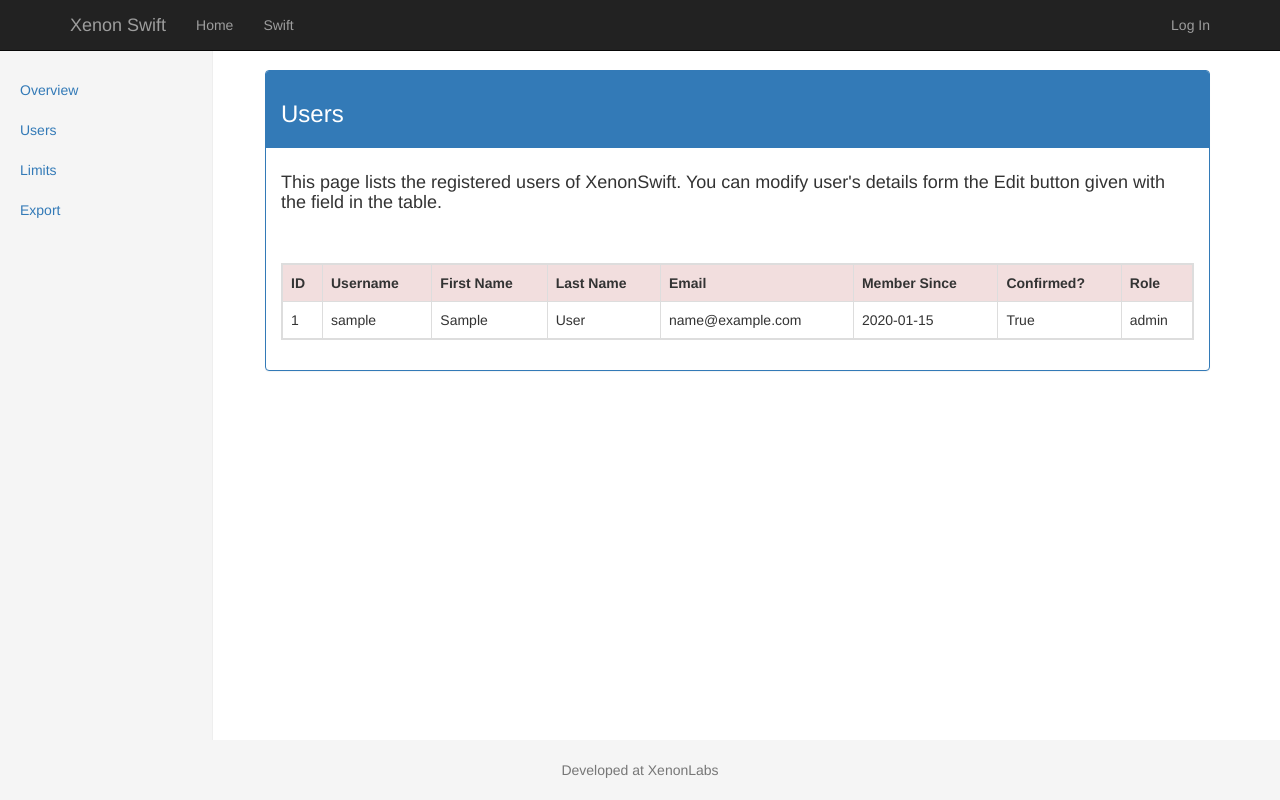
After one commit to karandevgan/OpenStack, a Flask app: template app/templates/swift/admin/users.html in a window 1280 px wide. The commit adds this page. Run offline with Flask 2, Linux system fonts and the light colour scheme; the template is opened without the code that fills it: values that come from a table or form of the project are taken from there, others are empty; tables that the repository leaves empty hold one stand-in row (values such as "Sample post"); some libraries are stand-ins or nearby versions.

Commit message:
Users Listed in Admin Panel

```diff
--- a/app/auth/models.py
+++ b/app/auth/models.py
@@ -16,6 +16,9 @@ class User(UserMixin, db.Model):
     last_name = db.Column(db.String(32))
     member_since = db.Column(db.DateTime(), default=datetime.utcnow)
     role = db.Column(db.String(32), default="Users")
+
+    def __repr__(self):
+        return '<User %r>' % self.username
 
     def authenticateUser(self,password):
         url = current_app.config['IDENTITY_URL'] + '/tokens'
--- /dev/null
+++ b/app/static/common.css
@@ -0,0 +1,22 @@
+.table-responsive {
+    width: 100%;
+    margin-bottom: 15px;
+    overflow-y: hidden;
+    overflow-x: scroll;
+    -ms-overflow-style: -ms-autohiding-scrollbar;
+    border: 1px solid #ddd;
+    -webkit-overflow-scrolling: touch;
+}
+
+.table-responsive>.table {
+    margin-bottom: 0;
+}
+
+.table-responsive>.table>thead>tr>th,
+.table-responsive>.table>tbody>tr>th,
+.table-responsive>.table>tfoot>tr>th,
+.table-responsive>.table>thead>tr>td,
+.table-responsive>.table>tbody>tr>td,
+.table-responsive>.table>tfoot>tr>td {
+    white-space: nowrap;
+}
--- a/app/static/sidebar.css
+++ b/app/static/sidebar.css
@@ -8,7 +8,7 @@
     position: fixed;
     top: 50px;
     bottom: 60px;
-    left: 50px;
+    left: 0;
     z-index: 1000;
     display: block;
     padding: 20px;
--- /dev/null
+++ b/app/templates/swift/admin/base.html
@@ -0,0 +1,23 @@
+{% extends "base.html" %}
+{% block head %}
+{{ super() }}
+<link rel="stylesheet" href="{{ url_for('static', filename='sidebar.css') }}" />
+{% endblock %}
+
+{% block page_content %}
+    <div class="row">
+        <div class="col-sm-3 col-md-2 sidebar">
+          <ul class="nav nav-sidebar">
+            <li><a href="{{ url_for('swift.admin_mainpage') }}">Overview</a></li>
+            <li><a href="{{ url_for('swift.admin_list_users') }}">Users</a></li>
+            <li><a href="#">Limits</a></li>
+            <li><a href="#">Export</a></li>
+          </ul>
+        </div>
+
+        <div class="col-sm-9 col-sm-offset-3 col-md-10 col-md-offset-2">
+        {% block main_content %}
+        {% endblock %}
+        </div>
+    </div>
+{% endblock %}
--- /dev/null
+++ b/app/templates/swift/admin/users.html
@@ -0,0 +1,46 @@
+{% extends "swift/admin/base.html" %}
+{% block title %}
+    XenonSwift | Admin Panel | Users
+{% endblock %}
+
+{% block head %}
+{{ super () }}
+<link rel="stylesheet" href="{{ url_for('static', filename='common.css') }}" />
+{% endblock %}
+
+{% block main_content %}
+<div class="panel panel-primary">
+    <div class="panel-heading"><h3>Users</h3></div>
+    <div class="panel-body">
+        <h4>This page lists the registered users of XenonSwift. You can modify user's details form the Edit button given with the field in the table.</h4>
+        <br><br>
+        <div class="table-responsive">
+            <table class="table table-bordered table-hover">
+                <tr class="danger">
+                    <th>ID</th>
+                    <th>Username</th>
+                    <th>First Name</th>
+                    <th>Last Name</th>
+                    <th>Email</th>
+                    <th>Member Since</th>
+                    <th>Confirmed?</th>
+                    <th>Role</th>
+                </tr>
+
+                {% for user in users %}
+                <tr>
+                    <td>{{ user.id }}</td>
+                    <td>{{ user.username }}</td>
+                    <td>{{ user.first_name }}</td>
+                    <td>{{ user.last_name }}</td>
+                    <td>{{ user.email }}</td>
+                    <td>{{ (user.member_since | string)[:11] }}</td>
+                    <td>{{ user.confirmed }}</td>
+                    <td>{{ user.role }}</td>
+                </tr>
+                {% endfor %}
+            </table>
+        </div>
+    </div>
+</div>
+{% endblock %}
```
Also changed, not shown: app/swift/views.py (+8 -0 lines), app/templates/swift/admin/index.html (+2 -13 lines), app/templates/swift/admin/sidebar.html (deleted, +0 -15 lines).
